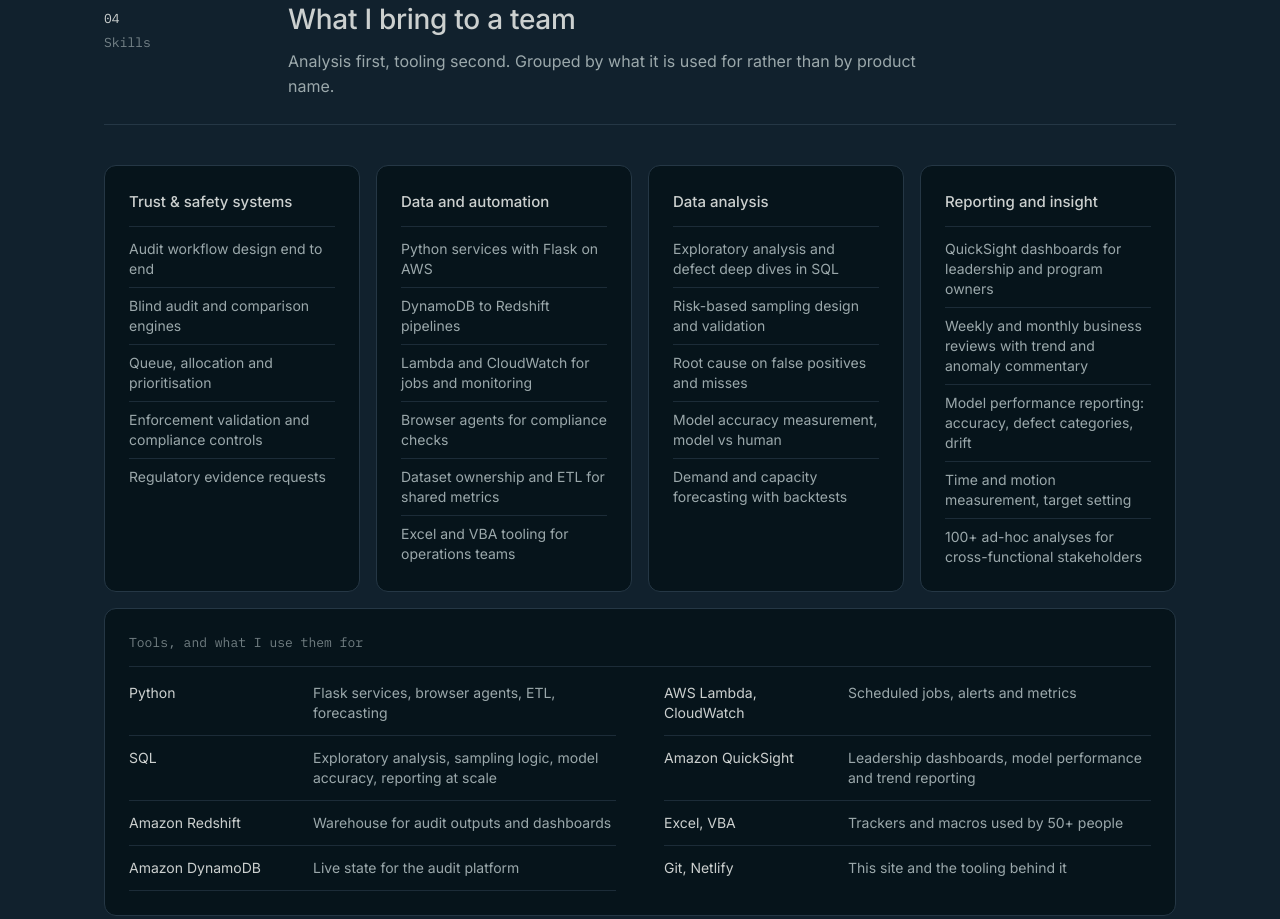
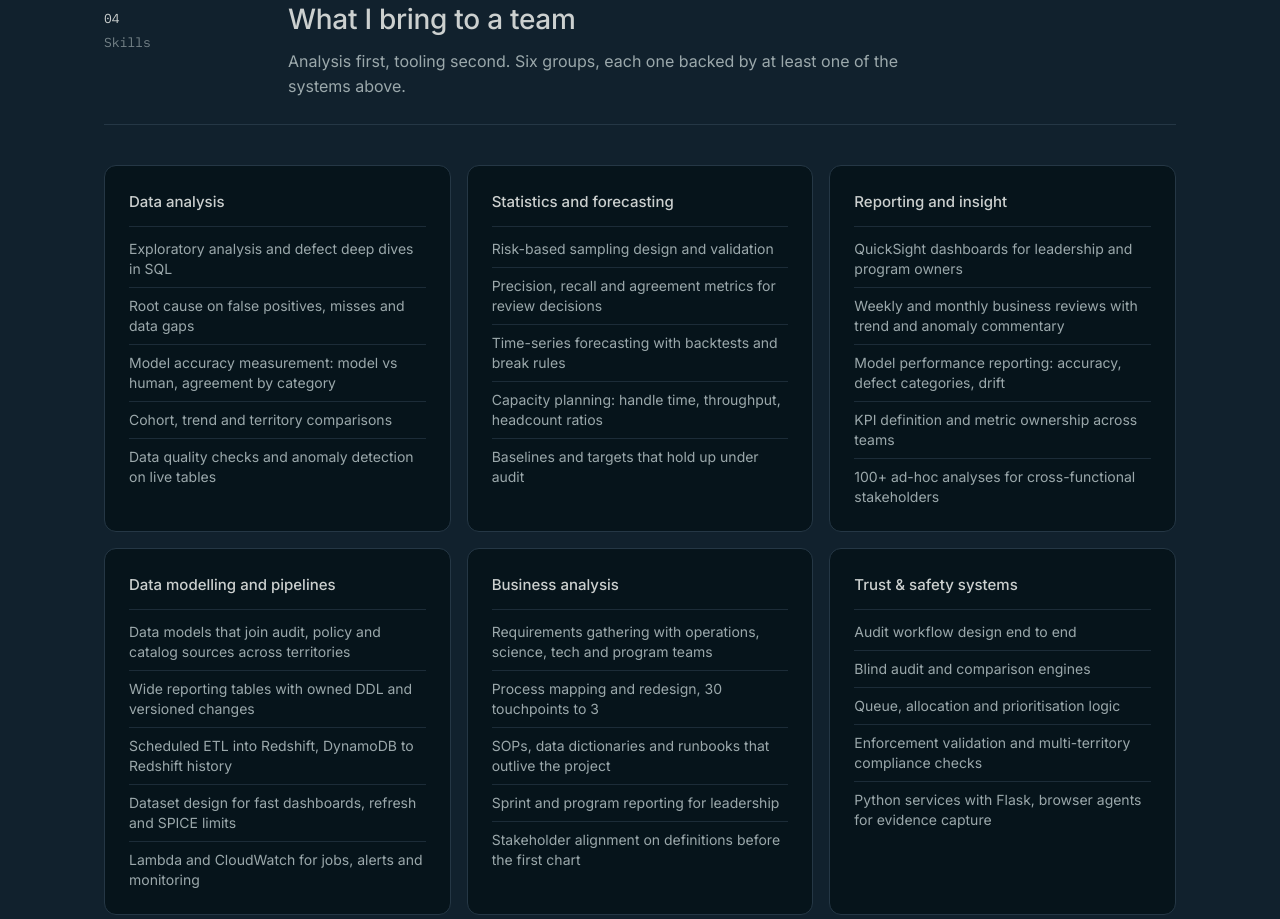
Before and after one commit to hari-kriz/harikriz, a plain HTML site: page index.html in a window 1280 px wide. Shown: the part 5010-5929 px from the top of the page. Drawn offline with Linux system fonts and the light colour scheme.

Commit message:
Skills: six analyst groups (data analysis, statistics and forecasting, reporting, data modelling, business analysis, T&S systems); resume skills extended

```diff
--- a/css/style.css
+++ b/css/style.css
@@ -211,7 +211,7 @@ button { font: inherit; color: inherit; background: none; border: 0; cursor: poi
 .case__body li::before { content: ''; position: absolute; left: 0; top: 11px; width: 6px; height: 1px; background: var(--muted); }
 
 /* Skills */
-.skills { display: grid; grid-template-columns: repeat(4, 1fr); gap: 16px; }
+.skills { display: grid; grid-template-columns: repeat(3, 1fr); gap: 16px; }
 .skill h3 { font-size: 15px; font-weight: 500; padding-bottom: 12px; margin-bottom: 4px; border-bottom: 1px solid var(--line); }
 .skill li { font-size: 14px; line-height: 20px; color: var(--text-2); padding: 8px 0; border-bottom: 1px solid var(--line); }
 .skill li:last-child { border-bottom: 0; padding-bottom: 0; }
--- a/index.html
+++ b/index.html
@@ -342,39 +342,28 @@
           <div class="section__label"><span class="section__num">04</span>Skills</div>
           <div>
             <h2 class="section__title">What I bring to a team</h2>
-            <p class="section__intro">Analysis first, tooling second. Grouped by what it is used for rather than by product name.</p>
+            <p class="section__intro">Analysis first, tooling second. Six groups, each one backed by at least one of the systems above.</p>
           </div>
         </div>
         <div class="skills">
           <div class="card skill">
-            <h3>Trust &amp; safety systems</h3>
+            <h3>Data analysis</h3>
             <ul>
-              <li>Audit workflow design end to end</li>
-              <li>Blind audit and comparison engines</li>
-              <li>Queue, allocation and prioritisation</li>
-              <li>Enforcement validation and compliance controls</li>
-              <li>Regulatory evidence requests</li>
+              <li>Exploratory analysis and defect deep dives in SQL</li>
+              <li>Root cause on false positives, misses and data gaps</li>
+              <li>Model accuracy measurement: model vs human, agreement by category</li>
+              <li>Cohort, trend and territory comparisons</li>
+              <li>Data quality checks and anomaly detection on live tables</li>
             </ul>
           </div>
           <div class="card skill">
-            <h3>Data and automation</h3>
+            <h3>Statistics and forecasting</h3>
             <ul>
-              <li>Python services with Flask on AWS</li>
-              <li>DynamoDB to Redshift pipelines</li>
-              <li>Lambda and CloudWatch for jobs and monitoring</li>
-              <li>Browser agents for compliance checks</li>
-              <li>Dataset ownership and ETL for shared metrics</li>
-              <li>Excel and VBA tooling for operations teams</li>
-            </ul>
-          </div>
-          <div class="card skill">
-            <h3>Data analysis</h3>
-            <ul>
-              <li>Exploratory analysis and defect deep dives in SQL</li>
               <li>Risk-based sampling design and validation</li>
-              <li>Root cause on false positives and misses</li>
-              <li>Model accuracy measurement, model vs human</li>
-              <li>Demand and capacity forecasting with backtests</li>
+              <li>Precision, recall and agreement metrics for review decisions</li>
+              <li>Time-series forecasting with backtests and break rules</li>
+              <li>Capacity planning: handle time, throughput, headcount ratios</li>
+              <li>Baselines and targets that hold up under audit</li>
             </ul>
           </div>
           <div class="card skill">
@@ -383,8 +372,38 @@
               <li>QuickSight dashboards for leadership and program owners</li>
               <li>Weekly and monthly business reviews with trend and anomaly commentary</li>
               <li>Model performance reporting: accuracy, defect categories, drift</li>
-              <li>Time and motion measurement, target setting</li>
+              <li>KPI definition and metric ownership across teams</li>
               <li>100+ ad-hoc analyses for cross-functional stakeholders</li>
+            </ul>
+          </div>
+          <div class="card skill">
+            <h3>Data modelling and pipelines</h3>
+            <ul>
+              <li>Data models that join audit, policy and catalog sources across territories</li>
+              <li>Wide reporting tables with owned DDL and versioned changes</li>
+              <li>Scheduled ETL into Redshift, DynamoDB to Redshift history</li>
+              <li>Dataset design for fast dashboards, refresh and SPICE limits</li>
+              <li>Lambda and CloudWatch for jobs, alerts and monitoring</li>
+            </ul>
+          </div>
+          <div class="card skill">
+            <h3>Business analysis</h3>
+            <ul>
+              <li>Requirements gathering with operations, science, tech and program teams</li>
+              <li>Process mapping and redesign, 30 touchpoints to 3</li>
+              <li>SOPs, data dictionaries and runbooks that outlive the project</li>
+              <li>Sprint and program reporting for leadership</li>
+              <li>Stakeholder alignment on definitions before the first chart</li>
+            </ul>
+          </div>
+          <div class="card skill">
+            <h3>Trust &amp; safety systems</h3>
+            <ul>
+              <li>Audit workflow design end to end</li>
+              <li>Blind audit and comparison engines</li>
+              <li>Queue, allocation and prioritisation logic</li>
+              <li>Enforcement validation and multi-territory compliance checks</li>
+              <li>Python services with Flask, browser agents for evidence capture</li>
             </ul>
           </div>
         </div>
@@ -401,7 +420,7 @@
             <dl>
               <div class="tool"><dt>AWS Lambda, CloudWatch</dt><dd>Scheduled jobs, alerts and metrics</dd></div>
               <div class="tool"><dt>Amazon QuickSight</dt><dd>Leadership dashboards, model performance and trend reporting</dd></div>
-              <div class="tool"><dt>Excel, VBA</dt><dd>Trackers and macros used by 50+ people</dd></div>
+              <div class="tool"><dt>Excel, VBA</dt><dd>Pivot analysis, trackers and macros used by 50+ people</dd></div>
               <div class="tool"><dt>Git, Netlify</dt><dd>This site and the tooling behind it</dd></div>
             </dl>
           </div>
```
Also changed, not shown: resume_data.json (+9 -7 lines), 2 other files.
